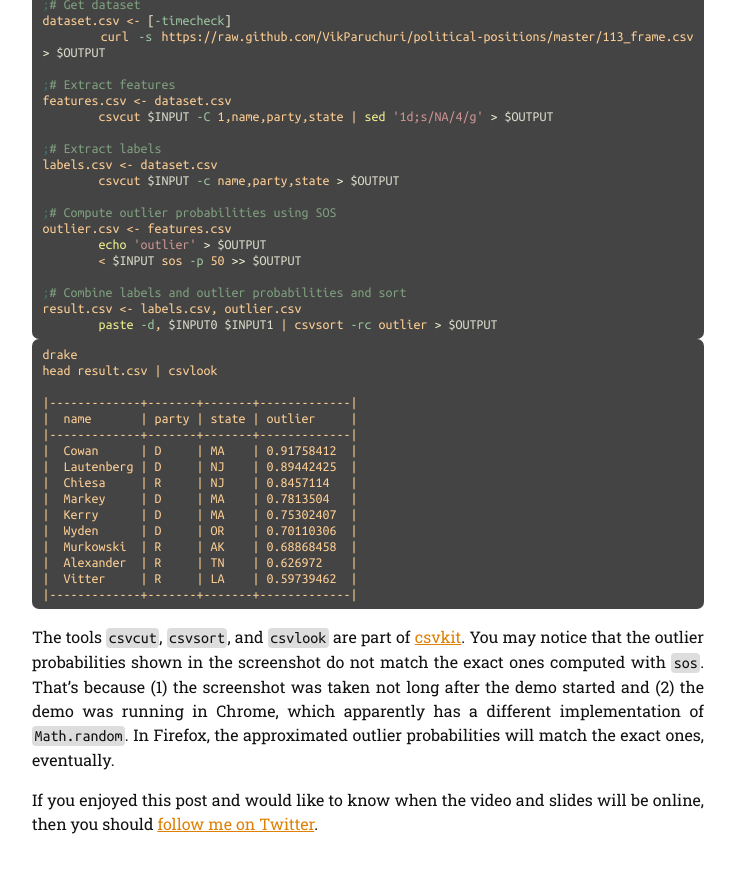
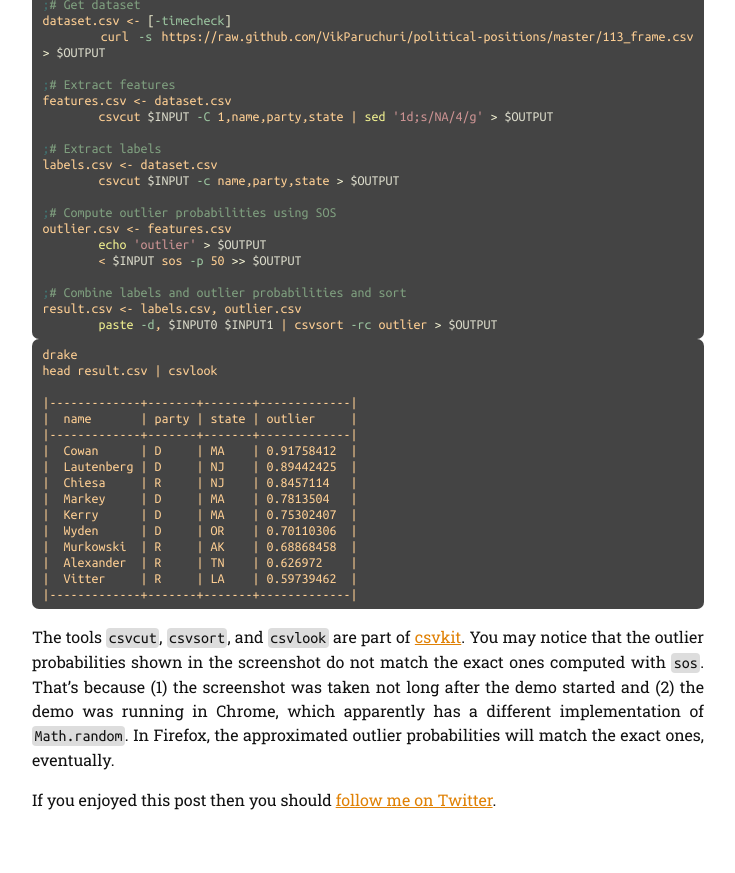
Before and after one commit to jeroenjanssens/jeroenjanssens.github.io, a Jekyll site: the page built from _posts/2013-11-24-stochastic-outlier-selection.markdown, in a window 1280 px wide and 900 px high, scrolled down 4522 px. Shown: the top 873 px of the window, without its empty margins (272-1007 px from the left). Built offline with Jekyll 4.4.1, drawn with Linux system fonts in a browser that asks for light colours; some web fonts are replaced; Markdown is read by kramdown in place of the engine named in the settings; comment, search, counter and statistics services are not loaded.

Commit message:
Minor update

```diff
--- a/_posts/2013-11-24-stochastic-outlier-selection.markdown
+++ b/_posts/2013-11-24-stochastic-outlier-selection.markdown
@@ -112,7 +112,7 @@ head result.csv | csvlook
 The tools `csvcut`, `csvsort`, and `csvlook` are part of [csvkit](http://csvkit.readthedocs.org/).
 You may notice that the outlier probabilities shown in the screenshot do not match the exact ones computed with `sos`. That's because (1) the screenshot was taken not long after the demo started and (2) the demo was running in Chrome, which apparently has a different implementation of `Math.random`. In Firefox, the approximated outlier probabilities will match the exact ones, eventually.
 
-If you enjoyed this post and would like to know when the video and slides will be online, then you should [follow me on Twitter][twitter].
+If you enjoyed this post then you should [follow me on Twitter][twitter].
 
 
 [thesis]: https://github.com/jeroenjanssens/phd-thesis
```
Also changed, not shown: 2 other files.
